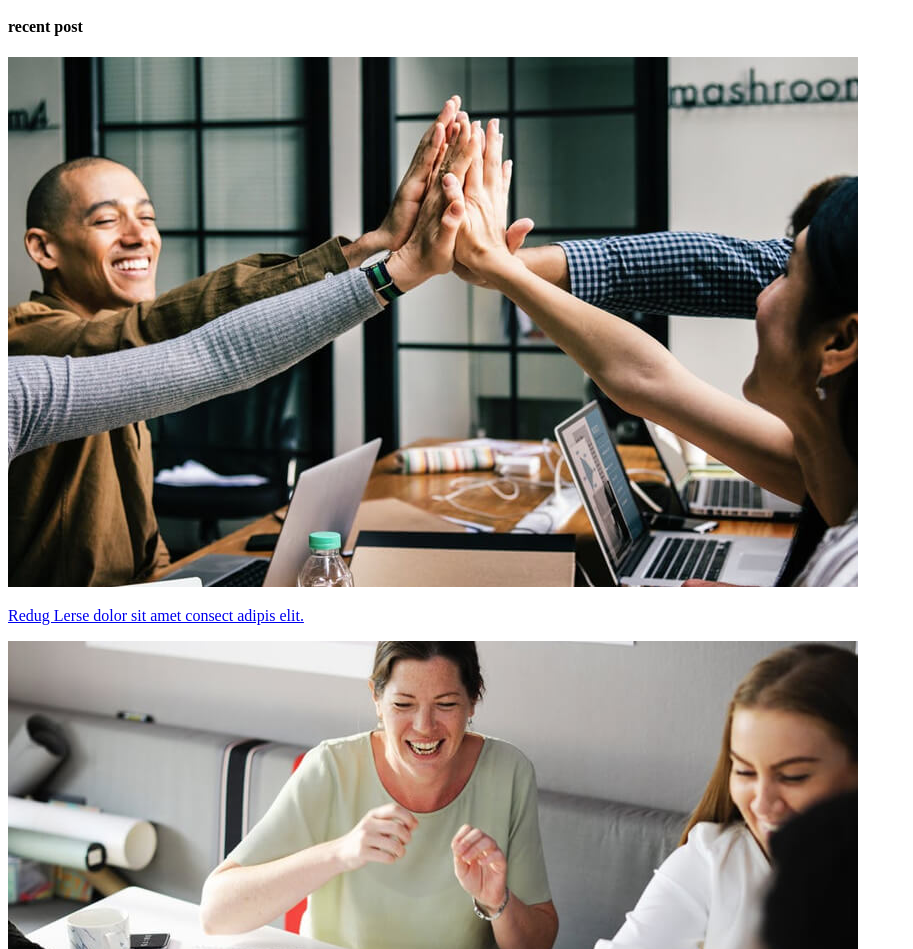
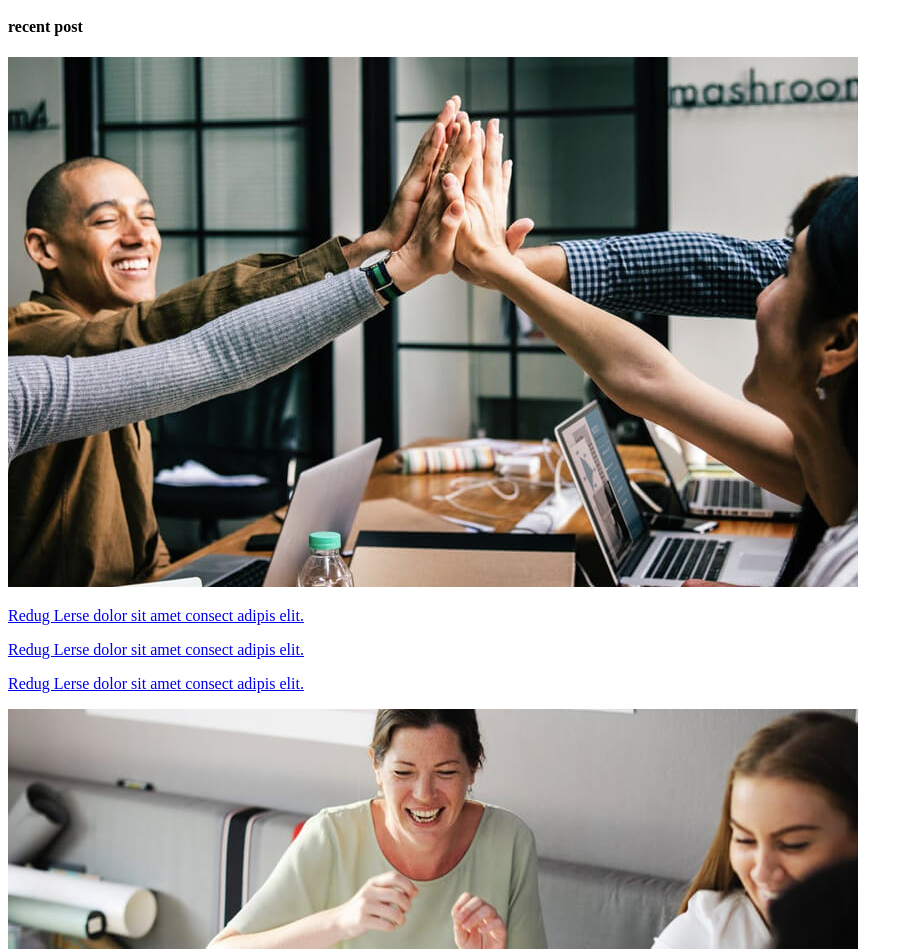
Before and after one commit to beshoynadyy/team-project, a plain HTML site: page product-page.html in a window 1280 px wide. Shown: the part 151-1100 px from the top of the page, without its empty margins (0-913 px from the left). Drawn offline with Linux system fonts and the light colour scheme.

Commit message:
my new product page

```diff
--- a/product-page.html
+++ b/product-page.html
@@ -58,6 +58,8 @@
                                                 </a>
                                             </div>
                                             <div class="pst-content">
+                                                <p><a href="#"> Redug Lerse dolor sit amet consect adipis elit.</a></p>
+                                                <p><a href="#"> Redug Lerse dolor sit amet consect adipis elit.</a></p>
                                                 <p><a href="#"> Redug Lerse dolor sit amet consect adipis elit.</a></p>
                                             </div>
                                         </div>
```
